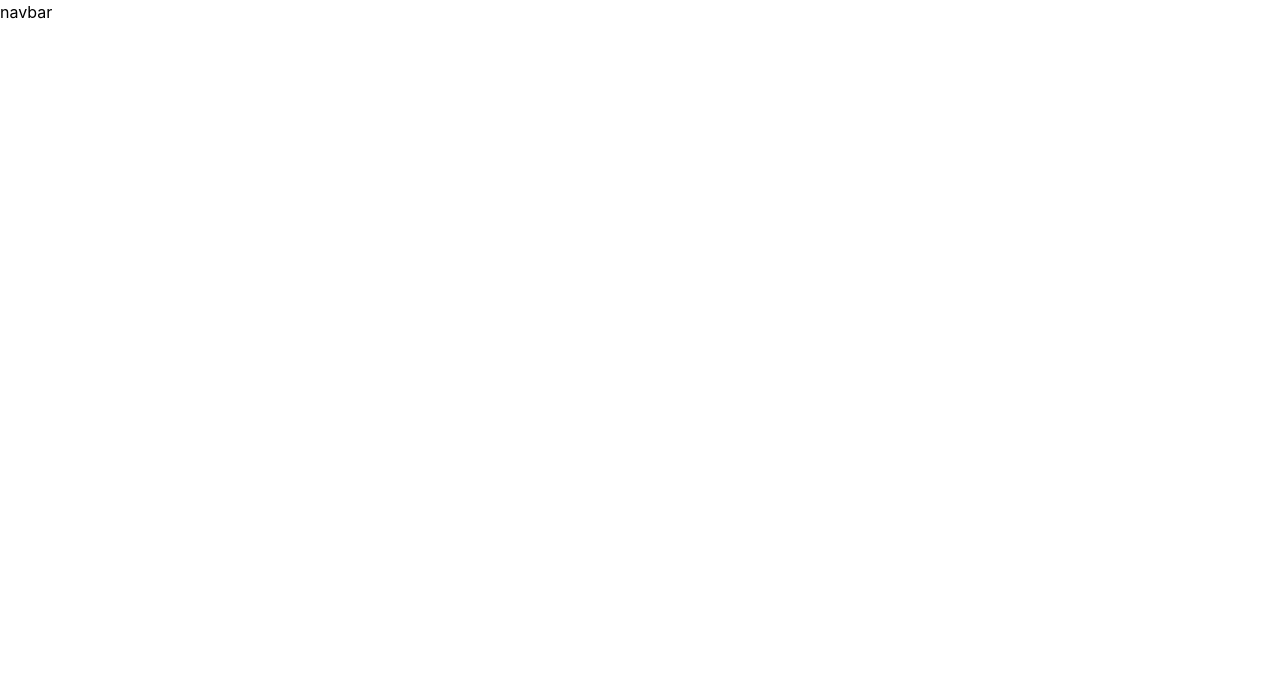
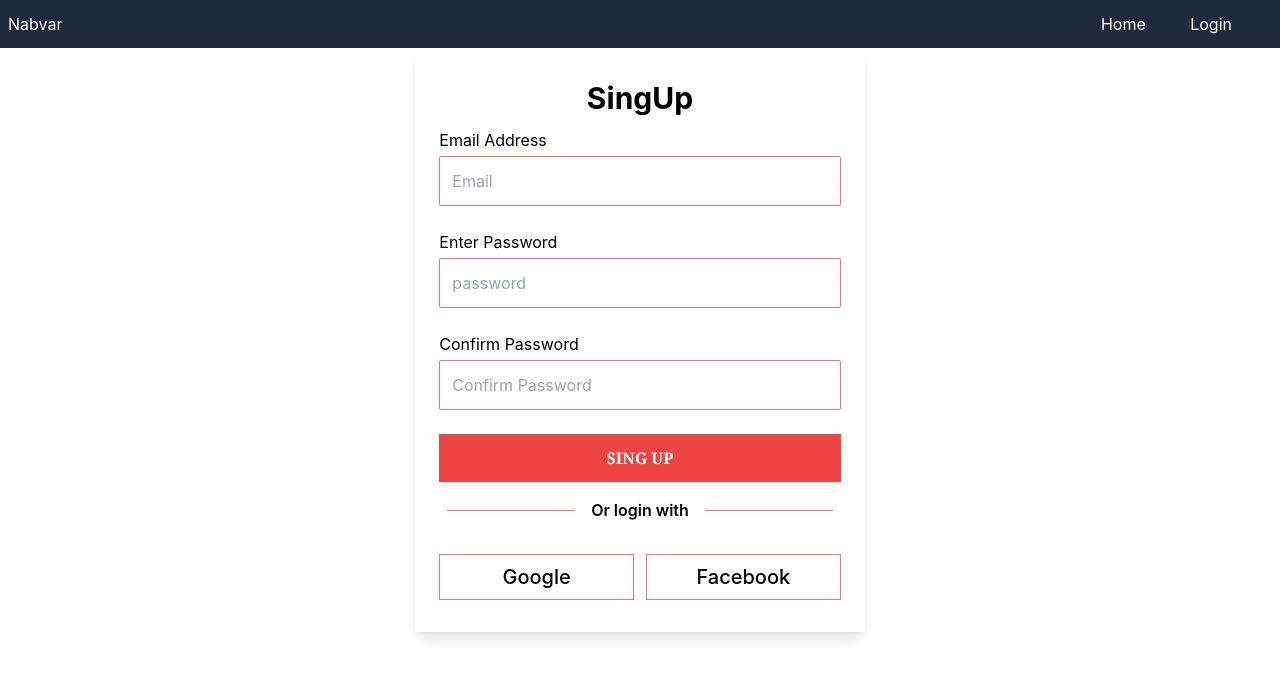
Before and after one commit to hasibulhasananik40420/Izmo-stock-client, a React (Create React App) app: page /singup in a window 1280 px wide. Shown: the top 678 px of the page. Built offline with nearby package versions, Linux system fonts and the light colour scheme.

Commit message:
login and singup form desgin done

```diff
--- a/src/App.js
+++ b/src/App.js
@@ -1,13 +1,23 @@
 import logo from './logo.svg';
 import './App.css';
 import Navbar from './Components/Navbar/Navbar';
+import { Route, Routes } from 'react-router-dom';
+import Home from './Components/Home/Home';
+import Login from './Components/Login/Login';
+import SingUp from './Components/SingUp/SingUp';
+import NotFoundPage from './Components/NotFoundPage/NotFoundPage';
 
 function App() {
   return (
     <div>
       <Navbar></Navbar>
 
-
+      <Routes>
+        <Route path="/" element={<Home />} />
+        <Route path="/login" element={<Login />} />
+        <Route path="/singup" element={<SingUp />} />
+        <Route path="*" element={<NotFoundPage />} />
+      </Routes>
     </div>
   );
 }
--- a/src/Components/Login/Login.js
+++ b/src/Components/Login/Login.js
@@ -1,9 +1,45 @@
 import React from 'react';
+import { Link } from 'react-router-dom';
 
 const Login = () => {
     return (
-        <div>
-            login
+        <div className='flex justify-center items-center h-full'>
+
+         <div className='flex-col shadow-lg p-6 mt-6'>
+         <div>
+              <h1 className='text-3xl font-bold mt-2'>Login</h1>
+              <p className=' font-semibold mt-2 mb-3 text-gray-700'>Doesn't have an account yet ? <Link to='/singup'>SingUp</Link> </p>
+          </div>
+           <div>
+             <form>
+               <div>
+                <label  htmlFor="email">Email Address</label>
+               <input className='w-full py-3 pl-3 mb-6 mt-1 rounded-sm border border-red-400' type="email" name="email" placeholder='Email'/>
+               </div>
+                <div>
+                   <div className='flex justify-between'>
+                   <label htmlFor="password"> Enter Password</label>
+                   <button> Forget Password?</button>
+                   </div>
+                    <input className='w-full py-3 pl-3 mb-6 mt-1 rounded-sm border border-red-400' type="password" name="password" placeholder='password' />
+                </div>
+                 <div>
+                     <input className='w-full bg-red-500 text-center py-3 font-bold font-serif text-white text-1xl' type="submit" value="LOGIN" />
+                 </div>
+             </form>
+             <div className='flex justify-evenly items-center mt-2'>
+                     <div className='border-b w-32 border-red-400'></div>
+                    <div className='text-center p-2 font-semibold'>Or login with </div>
+                    <div  className='border-b w-32 border-red-400'></div>
+             </div>
+              <div className='flex justify-between gap-3 mt-6 mb-2'>
+                  <button className='w-2/4 py-2 px-3 border border-red-400 text-xl font-medium'>Google</button>
+                  <button className='w-2/4 py-2 px-3 border border-red-400 text-xl font-medium'>Facebook</button>
+              </div>
+
+           </div>
+         </div>
+
         </div>
     );
 };
--- a/src/Components/Navbar/Navbar.js
+++ b/src/Components/Navbar/Navbar.js
@@ -1,9 +1,17 @@
 import React from 'react';
+import { Link } from 'react-router-dom';
 
 const Navbar = () => {
     return (
-        <div>
-            <h1>navbar</h1>
+        <div className='flex justify-between bg-slate-800 px-2 py-3'>
+           <div>
+               <h1 className='text-white'>Nabvar</h1>
+           </div>
+
+            <div>
+                <Link className='mr-10 text-1xl text-white' to='/'> Home</Link>
+                <Link className='mr-10 text-1xl text-white' to='/login'> Login</Link>
+            </div>
         </div>
     );
 };
--- a/src/Components/SingUp/SingUp.js
+++ b/src/Components/SingUp/SingUp.js
@@ -2,8 +2,43 @@ import React from 'react';
 
 const SingUp = () => {
     return (
-        <div>
-            <h1>singup</h1>
+        <div className='flex justify-center items-center h-full '>
+
+         <div className='flex-col shadow-lg p-6 '>
+         <div className='text-center'>
+              <h1 className='text-3xl font-bold mt-2 mb-3'>SingUp</h1>
+          </div>
+           <div>
+             <form>
+               <div>
+                <label  htmlFor="email">Email Address</label>
+               <input className='w-full py-3 pl-3 mb-6 mt-1 rounded-sm border border-red-400' type="email" name="email" placeholder='Email'/>
+               </div>
+                <div>
+                   <label htmlFor="password"> Enter Password</label>
+                    <input className='w-full py-3 pl-3 mb-6 mt-1 rounded-sm border border-red-400' type="password" name="password" placeholder='password' />
+                </div>
+                 <div>
+                   <label htmlFor="password"> Confirm Password</label>
+                    <input className='w-full py-3 pl-3 mb-6 mt-1 rounded-sm border border-red-400' type="password" name="password" placeholder='Confirm Password' />
+                </div>
+                 <div>
+                     <input className='w-full bg-red-500 text-center py-3 font-bold font-serif text-white text-1xl' type="submit" value="SING UP" />
+                 </div>
+             </form>
+             <div className='flex justify-evenly items-center mt-2'>
+                     <div className='border-b w-32 border-red-400'></div>
+                    <div className='text-center p-2 font-semibold'>Or login with </div>
+                    <div  className='border-b w-32 border-red-400'></div>
+             </div>
+              <div className='flex justify-between gap-3 mt-6 mb-2'>
+                  <button className='w-2/4 py-2 px-3 border border-red-400 text-xl font-medium'>Google</button>
+                  <button className='w-2/4 py-2 px-3 border border-red-400 text-xl font-medium'>Facebook</button>
+              </div>
+
+           </div>
+         </div>
+
         </div>
     );
 };
--- a/src/index.css
+++ b/src/index.css
@@ -13,3 +13,7 @@ code {
   font-family: source-code-pro, Menlo, Monaco, Consolas, 'Courier New',
     monospace;
 }
+
+input:focus {
+  outline: none !important;
+}
```
